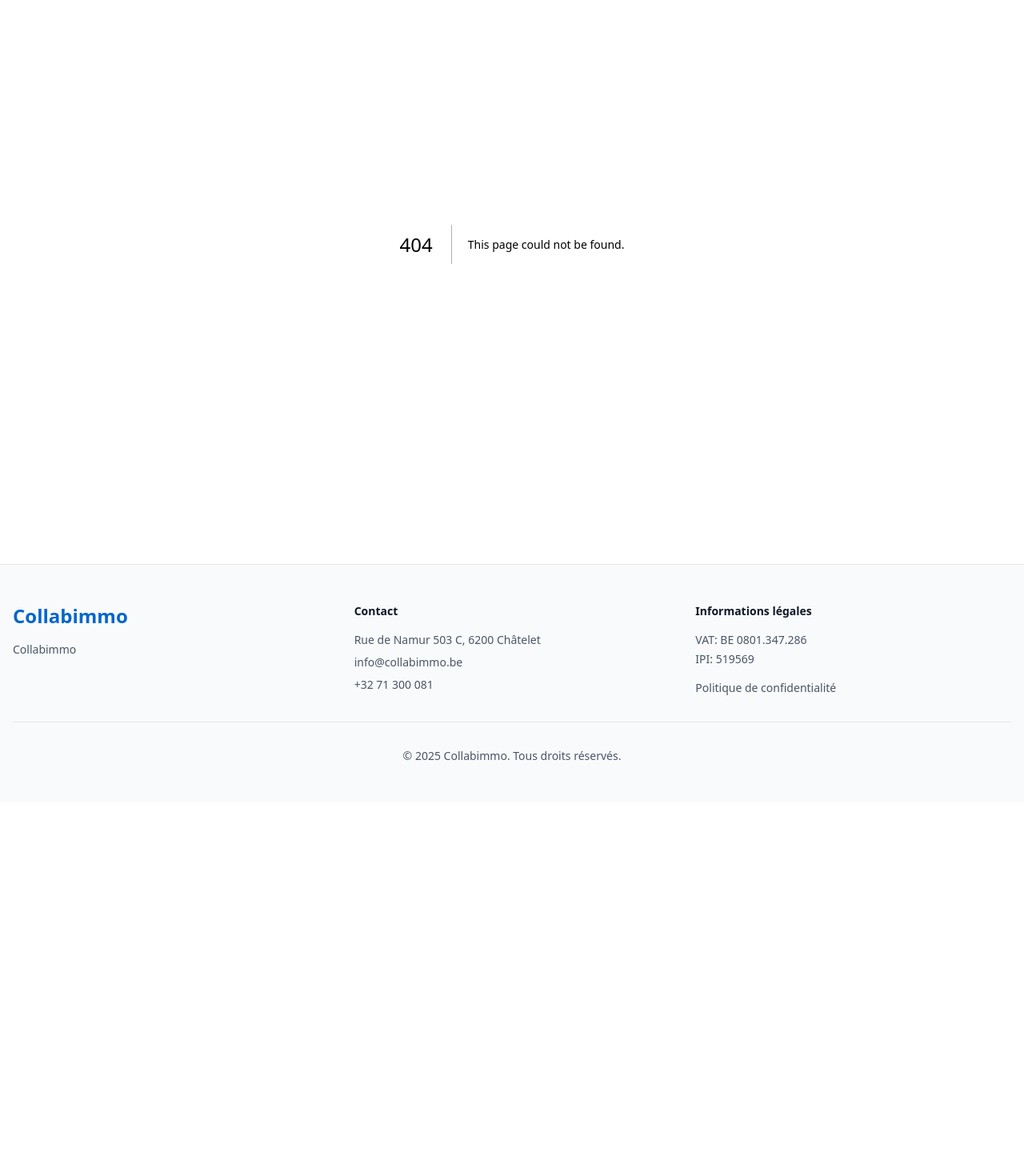
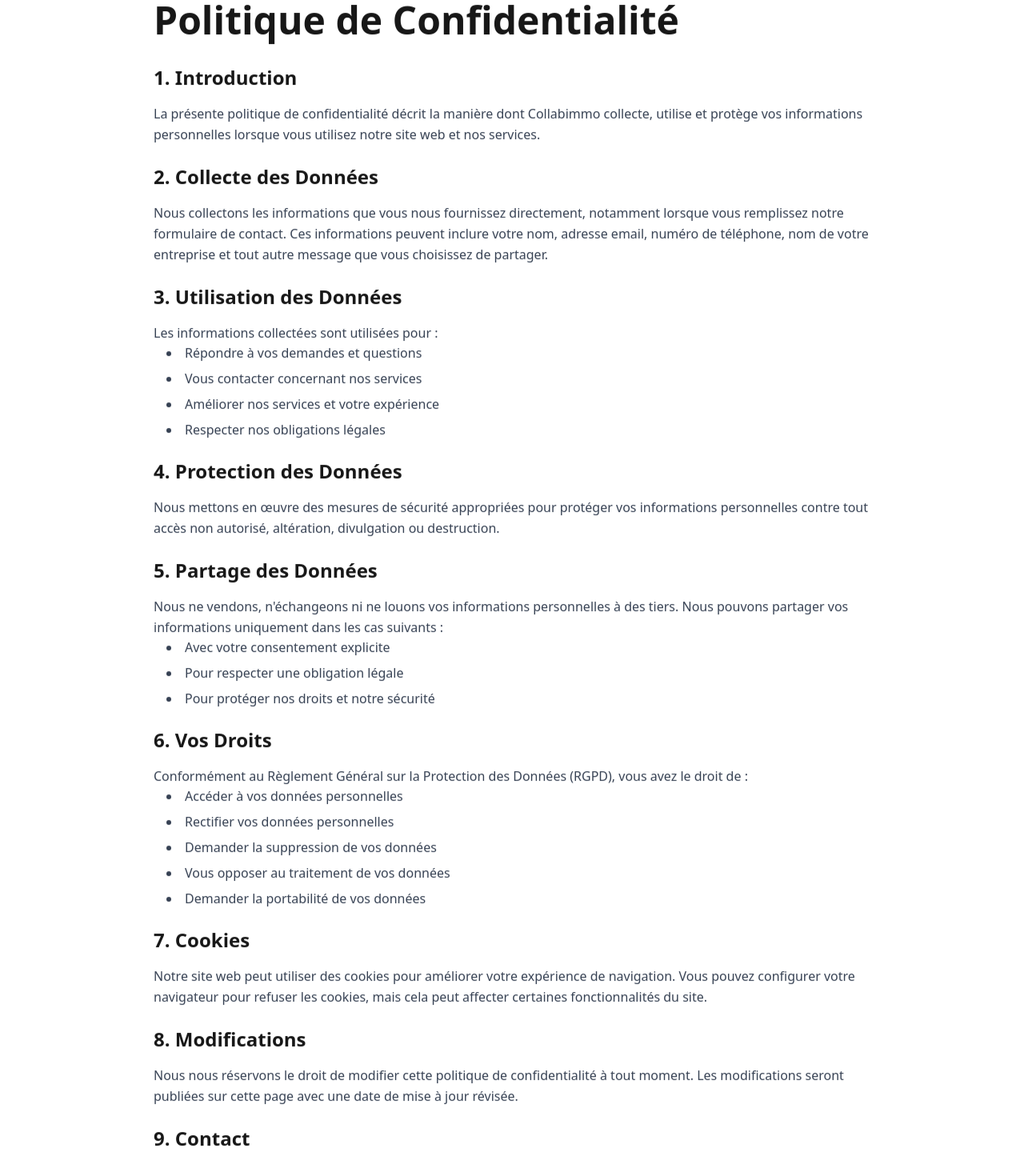
Before and after one commit to k0d0minio/collabimmo, a Next.js app: page /privacy in a window 1280 px wide. Before the commit this address had no page. Shown: the part 160-1620 px from the top of the page at 80% size. Before the commit the page ends 1163 px from the top, so only its background shows below. Built offline with nearby package versions, Linux system fonts and the light colour scheme.

Commit message:
privacy page

```diff
--- /dev/null
+++ b/app/privacy/page.tsx
@@ -0,0 +1,125 @@
+import { Section } from '@/components/ui/Section';
+import type { Metadata } from 'next';
+
+export const metadata: Metadata = {
+  title: 'Politique de Confidentialité | Collabimmo',
+  description: 'Politique de confidentialité de Collabimmo - Découvrez comment nous collectons, utilisons et protégeons vos données personnelles.',
+};
+
+export default function PrivacyPage() {
+  return (
+    <Section className="min-h-screen">
+      <div className="max-w-4xl mx-auto">
+        <h1 className="text-4xl md:text-5xl font-bold mb-8">Politique de Confidentialité</h1>
+
+        <div className="prose prose-lg max-w-none space-y-6">
+          <section>
+            <h2 className="text-2xl font-semibold mb-4">1. Introduction</h2>
+            <p className="text-gray-700 leading-relaxed">
+              La présente politique de confidentialité décrit la manière dont Collabimmo collecte,
+              utilise et protège vos informations personnelles lorsque vous utilisez notre site web
+              et nos services.
+            </p>
+          </section>
+
+          <section>
+            <h2 className="text-2xl font-semibold mb-4">2. Collecte des Données</h2>
+            <p className="text-gray-700 leading-relaxed">
+              Nous collectons les informations que vous nous fournissez directement, notamment
+              lorsque vous remplissez notre formulaire de contact. Ces informations peuvent inclure
+              votre nom, adresse email, numéro de téléphone, nom de votre entreprise et tout autre
+              message que vous choisissez de partager.
+            </p>
+          </section>
+
+          <section>
+            <h2 className="text-2xl font-semibold mb-4">3. Utilisation des Données</h2>
+            <p className="text-gray-700 leading-relaxed">
+              Les informations collectées sont utilisées pour :
+            </p>
+            <ul className="list-disc list-inside text-gray-700 space-y-2 ml-4">
+              <li>Répondre à vos demandes et questions</li>
+              <li>Vous contacter concernant nos services</li>
+              <li>Améliorer nos services et votre expérience</li>
+              <li>Respecter nos obligations légales</li>
+            </ul>
+          </section>
+
+          <section>
+            <h2 className="text-2xl font-semibold mb-4">4. Protection des Données</h2>
+            <p className="text-gray-700 leading-relaxed">
+              Nous mettons en œuvre des mesures de sécurité appropriées pour protéger vos
+              informations personnelles contre tout accès non autorisé, altération, divulgation
+              ou destruction.
+            </p>
+          </section>
+
+          <section>
+            <h2 className="text-2xl font-semibold mb-4">5. Partage des Données</h2>
+            <p className="text-gray-700 leading-relaxed">
+              Nous ne vendons, n'échangeons ni ne louons vos informations personnelles à des
+              tiers. Nous pouvons partager vos informations uniquement dans les cas suivants :
+            </p>
+            <ul className="list-disc list-inside text-gray-700 space-y-2 ml-4">
+              <li>Avec votre consentement explicite</li>
+              <li>Pour respecter une obligation légale</li>
+              <li>Pour protéger nos droits et notre sécurité</li>
+            </ul>
+          </section>
+
+          <section>
+            <h2 className="text-2xl font-semibold mb-4">6. Vos Droits</h2>
+            <p className="text-gray-700 leading-relaxed">
+              Conformément au Règlement Général sur la Protection des Données (RGPD), vous avez
+              le droit de :
+            </p>
+            <ul className="list-disc list-inside text-gray-700 space-y-2 ml-4">
+              <li>Accéder à vos données personnelles</li>
+              <li>Rectifier vos données personnelles</li>
+              <li>Demander la suppression de vos données</li>
+              <li>Vous opposer au traitement de vos données</li>
+              <li>Demander la portabilité de vos données</li>
+            </ul>
+          </section>
+
+          <section>
+            <h2 className="text-2xl font-semibold mb-4">7. Cookies</h2>
+            <p className="text-gray-700 leading-relaxed">
+              Notre site web peut utiliser des cookies pour améliorer votre expérience de
+              navigation. Vous pouvez configurer votre navigateur pour refuser les cookies,
+              mais cela peut affecter certaines fonctionnalités du site.
+            </p>
+          </section>
+
+          <section>
+            <h2 className="text-2xl font-semibold mb-4">8. Modifications</h2>
+            <p className="text-gray-700 leading-relaxed">
+              Nous nous réservons le droit de modifier cette politique de confidentialité à
+              tout moment. Les modifications seront publiées sur cette page avec une date de
+              mise à jour révisée.
+            </p>
+          </section>
+
+          <section>
+            <h2 className="text-2xl font-semibold mb-4">9. Contact</h2>
+            <p className="text-gray-700 leading-relaxed">
+              Pour toute question concernant cette politique de confidentialité ou pour exercer
+              vos droits, veuillez nous contacter via le formulaire de contact disponible sur
+              notre site web.
+            </p>
+          </section>
+
+          <div className="mt-8 pt-6 border-t border-gray-200">
+            <p className="text-sm text-gray-500">
+              Dernière mise à jour : {new Date().toLocaleDateString('fr-FR', {
+                year: 'numeric',
+                month: 'long',
+                day: 'numeric'
+              })}
+            </p>
+          </div>
+        </div>
+      </div>
+    </Section>
+  );
+}
--- a/components/ui/Form/ContactForm.tsx
+++ b/components/ui/Form/ContactForm.tsx
@@ -1,5 +1,6 @@
 'use client';
 
+import Link from 'next/link';
 import { FormField } from './FormField';
 import { FormError } from './FormError';
 import { Button } from '../Button';
@@ -102,9 +103,9 @@
         />
         <label htmlFor="consent" className="ml-2 text-sm text-gray-700">
           J'accepte la{' '}
-          <a href="/privacy" className="text-primary underline">
+          <Link href="/privacy" className="text-primary underline hover:text-primary/80">
             politique de confidentialité
-          </a>
+          </Link>
           <span className="text-red-500 ml-1">*</span>
         </label>
       </div>
```
